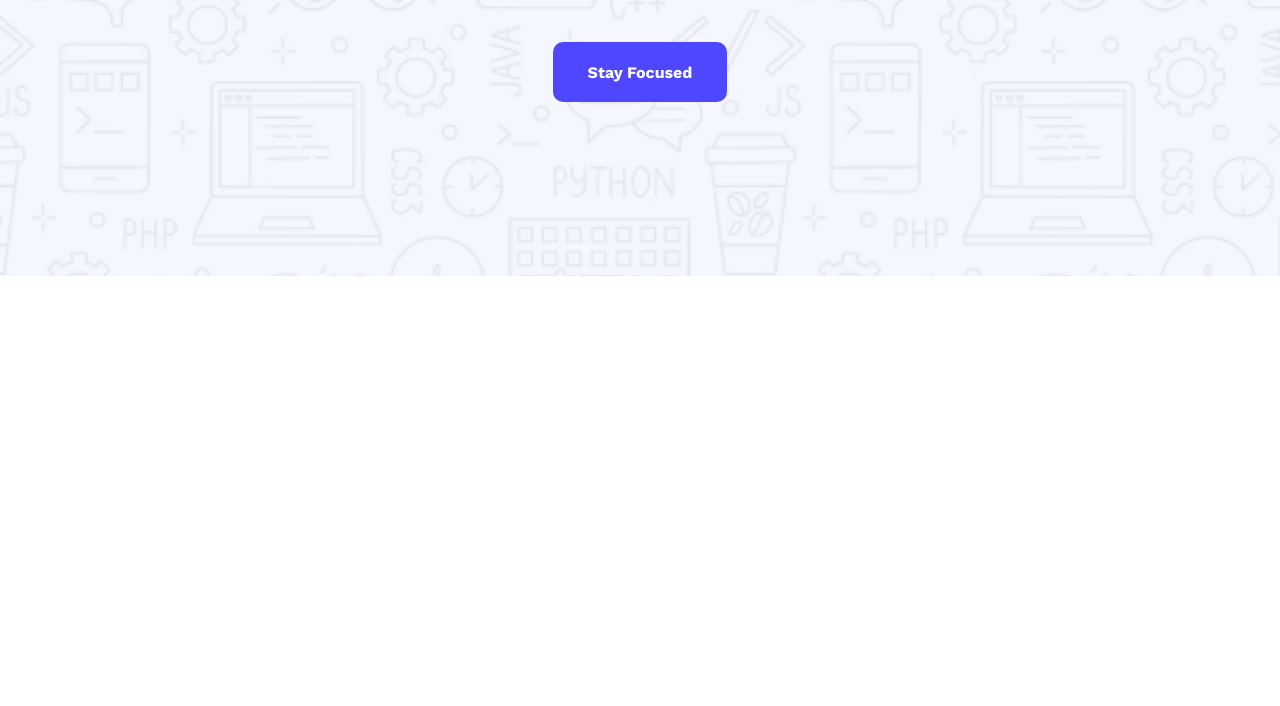
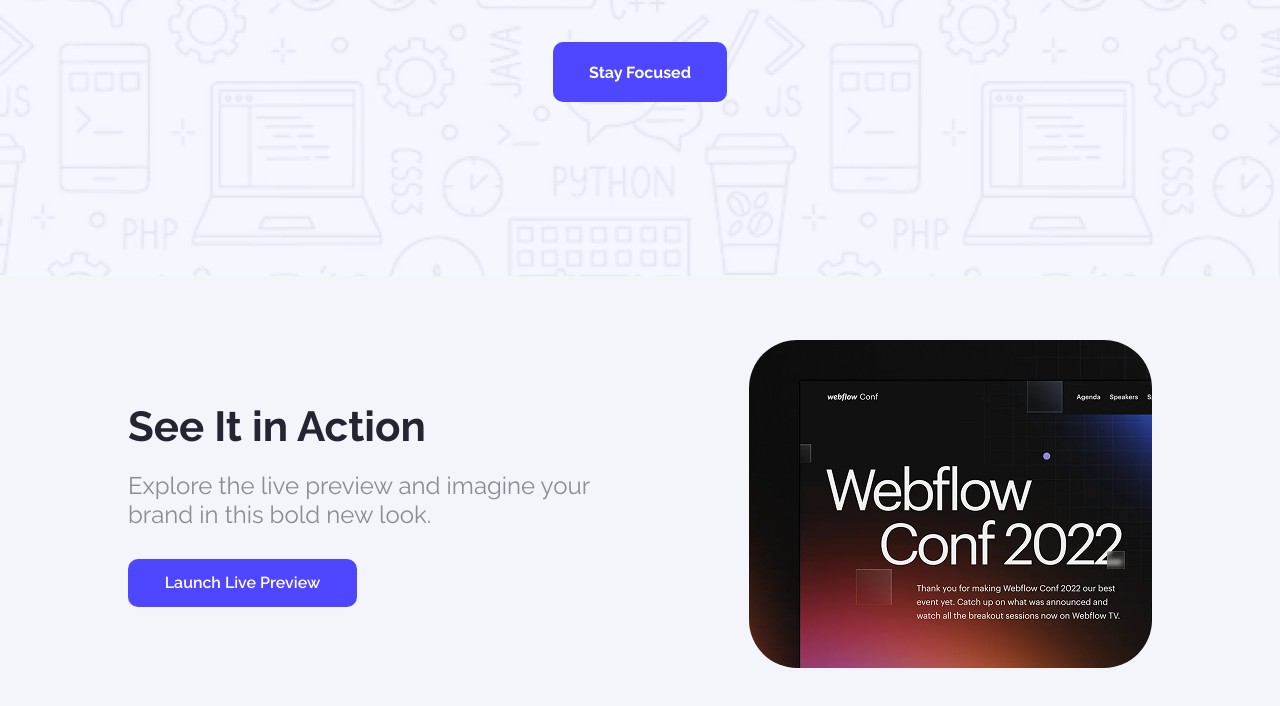
Before and after one commit to chamok192/assignment-1, a plain HTML site: page index.html in a window 1280 px wide. Shown: the part 422-1128 px from the top of the page. Before the commit the page ends 800 px from the top, so only its background shows below. Drawn offline with nearby package versions, Linux system fonts and the light colour scheme.

Commit message:
action section all done

```diff
--- a/index.html
+++ b/index.html
@@ -34,6 +34,18 @@
             <button id="hero-btn">Stay Focused</button>
          </section>
     </header>
+    <!-- main section  -->
+     <main>
+        <!-- action section  -->
+         <section class="action">
+            <div class="action-info">
+                <h3>See It in Action</h3>
+                <p>Explore the live preview and imagine your brand in this bold new look.</p>
+                <button id="action-btn">Launch Live Preview</button>
+            </div>
+            <div class="action-image"></div>
+         </section>
+     </main>
 </body>
 
 </html>
--- a/styles/main.css
+++ b/styles/main.css
@@ -34,7 +34,7 @@ header nav {
     background: #4E47FF;
     border-radius: 10px;
     color: #fff;
-    font-family: "Work Sans", sans-serif;
+    font-family: "Raleway", sans-serif;
     font-weight: 700;
     font-size: 16px;
     border: none;
@@ -64,10 +64,66 @@ header nav {
     background: #4E47FF;
     border-radius: 10px;
     color: #fff;
-    font-family: "Work Sans", sans-serif;
+    font-family: "Raleway", sans-serif;
     font-weight: 700;
     font-size: 16px;
     border: none;
     cursor: pointer;
     margin-top: 45px;
 }
+
+main {
+    width: 100%;
+    height: 100%;
+    background-color:rgba(214, 221, 237, 0.3);
+}
+
+/* action section styles  */
+.action {
+    max-width: 80%;
+    height: 100%;
+    margin: 0 auto;
+    display: flex;
+    justify-content: space-between;
+    align-items: center;
+    padding: 5% 0;
+}
+.action-info {
+    width: 50%;
+    display: flex;
+    flex-direction: column;
+    justify-content: center;
+    align-items: flex-start;
+}
+.action-info h3{
+    font-size: 42px;
+    font-weight: 700;
+    font-family: "Raleway", sans-serif;
+    color: #252432;
+}
+.action-info p {
+    font-size: 24px;
+    font-weight: 400;
+    font-family: "Raleway", sans-serif;
+    color: rgba(37, 36, 50, 0.5);
+    margin-top: 20px;
+}
+#action-btn {
+    width: 229px;
+    height: 48px;
+    background: #4E47FF;
+    border-radius: 10px;
+    color: #fff;
+    font-family: "Raleway", sans-serif;
+    font-weight: 600;
+    font-size: 16px;
+    border: none;
+    cursor: pointer;
+    margin-top: 30px;
+}
+.action-image {
+    width: 403px;
+    height: 328px;
+    background: url("./Assets/wc-mini.png");
+    border-radius: 48px;
+}
```
